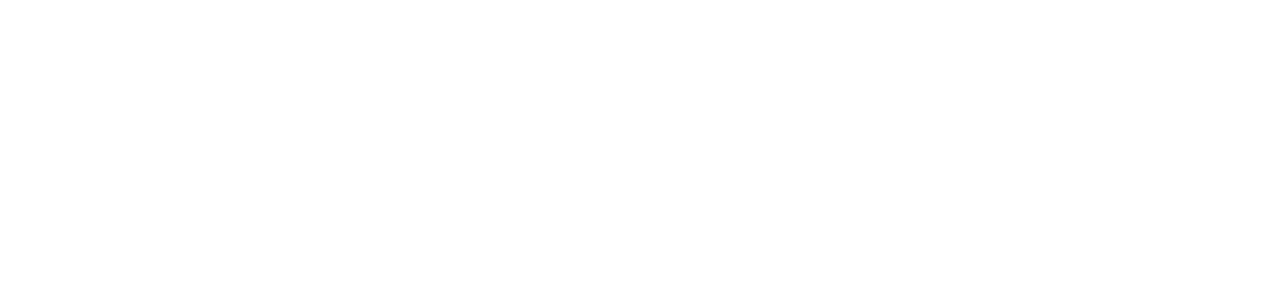
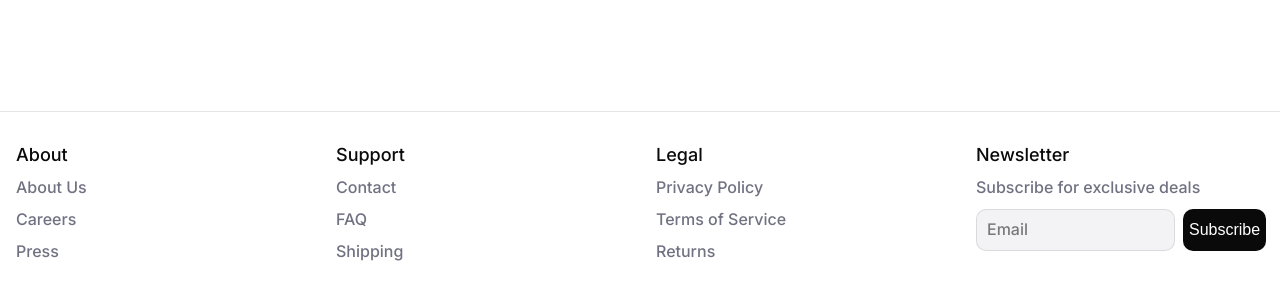
Before and after one commit to ozerovr0404-lgtm/Ecommerce, a React (Vite) app in the folder my-app/: page / in a window 1280 px wide. Shown: the part 1154-1454 px from the top of the page. Before the commit the page ends 800 px from the top, so only its background shows below. Built offline with nearby package versions, Linux system fonts and the light colour scheme.

Commit message:
Сделал footer

```diff
--- a/my-app/src/components/layout/footer/Footer.css
+++ b/my-app/src/components/layout/footer/Footer.css
@@ -0,0 +1,74 @@
+.main-footer {
+    display: flex;
+    flex-direction: row;
+    height: 281px;
+    border-top: 1px solid rgba(0, 0, 0, 0.1);
+    width: 100%;
+    margin-top: 1200px;
+    justify-content: center;
+}
+
+.coloumn-footer {
+    display: flex;
+    flex-direction: column;
+    width: 320px;
+    padding-top: 26px;
+}
+
+.footer-title {
+    font-family: 'Inter', sans-serif;
+    font-size: 18px;
+    color: #0A0A0A;
+    margin: 6px 16px 6px;
+}
+
+.footer-list {
+    font-family: 'Inter', sans-serif;
+    font-size: 16px;
+    color: #717182;
+    margin: 6px 16px 6px;
+}
+
+.subscribe-form {
+    font-family: 'Inter', sans-serif;
+    font-size: 16px;
+    color: #717182;
+    margin: 6px 16px 6px;
+}
+
+.input-subscribe-conteiner {
+    display: flex;
+    flex-direction: row;
+    margin: 0;
+}
+
+.input-email-to-subscribe {
+    border: 1px solid rgba(0, 0, 0, 0.1);
+    border-radius: 10px;
+    color: #FFFFFF;
+    background-color: #F3F3F5;
+    width: 231px;
+    height: 42px;
+    margin-top: 12px;
+    margin-right: 4px;
+    padding: 10px;
+}
+
+.input-email-to-subscribe::placeholder {
+    font-size: 16px;
+    font-family: 'Inter', sans-serif;
+    font-style: regular;
+    color: rgba(0, 0, 0, 0.5);
+}
+
+.sub-button-newsletter {
+    border: none;
+    border-radius: 10px;
+    color: #FFFFFF;
+    background-color: #0A0A0A;
+    width: 103.08px;
+    height: 42px;
+    font-size: 16px;
+    cursor: pointer;
+    margin: 12px 4px;
+}
--- a/my-app/src/components/layout/footer/Footer.jsx
+++ b/my-app/src/components/layout/footer/Footer.jsx
@@ -1,10 +1,71 @@
 import './Footer.css';
 
-function Footer ({children}) {
+function Footer () {
+
+  const search = () => {
+    console.log(`search is on`)
+  }
     return (
-      <>
-        {children}
-      </>
+        <div className='main-footer'>
+          <div className='coloumn-footer'>
+            <p className='footer-title'>
+              About
+            </p>
+            <p className='footer-list'>
+              About Us
+            </p>
+            <p className='footer-list'>
+              Careers
+            </p>
+            <p className='footer-list'>
+              Press
+            </p>
+          </div>
+          <div className='coloumn-footer'>
+            <p className='footer-title'>
+              Support
+            </p>
+            <p className='footer-list'>
+              Contact
+            </p>
+            <p className='footer-list'>
+              FAQ
+            </p>
+            <p className='footer-list'>
+              Shipping
+            </p>
+          </div>
+          <div className='coloumn-footer'>
+            <p className='footer-title'>
+              Legal
+            </p>
+            <p className='footer-list'>
+              Privacy Policy
+            </p>
+            <p className='footer-list'>
+              Terms of Service
+            </p>
+            <p className='footer-list'>
+              Returns
+            </p>
+          </div>
+          <div className='coloumn-footer'>
+            <p className='footer-title'>
+              Newsletter
+            </p>
+            <form action={search} className='subscribe-form'>
+              <label>Subscribe for exclusive deals</label>
+              <div className='input-subscribe-conteiner'>
+                <input
+                  type='text'
+                  className='input-email-to-subscribe'
+                  placeholder='Email'
+                />
+                <button className='sub-button-newsletter'>Subscribe</button>
+              </div>
+            </form>
+          </div>
+        </div>
     )
 }
 
```
